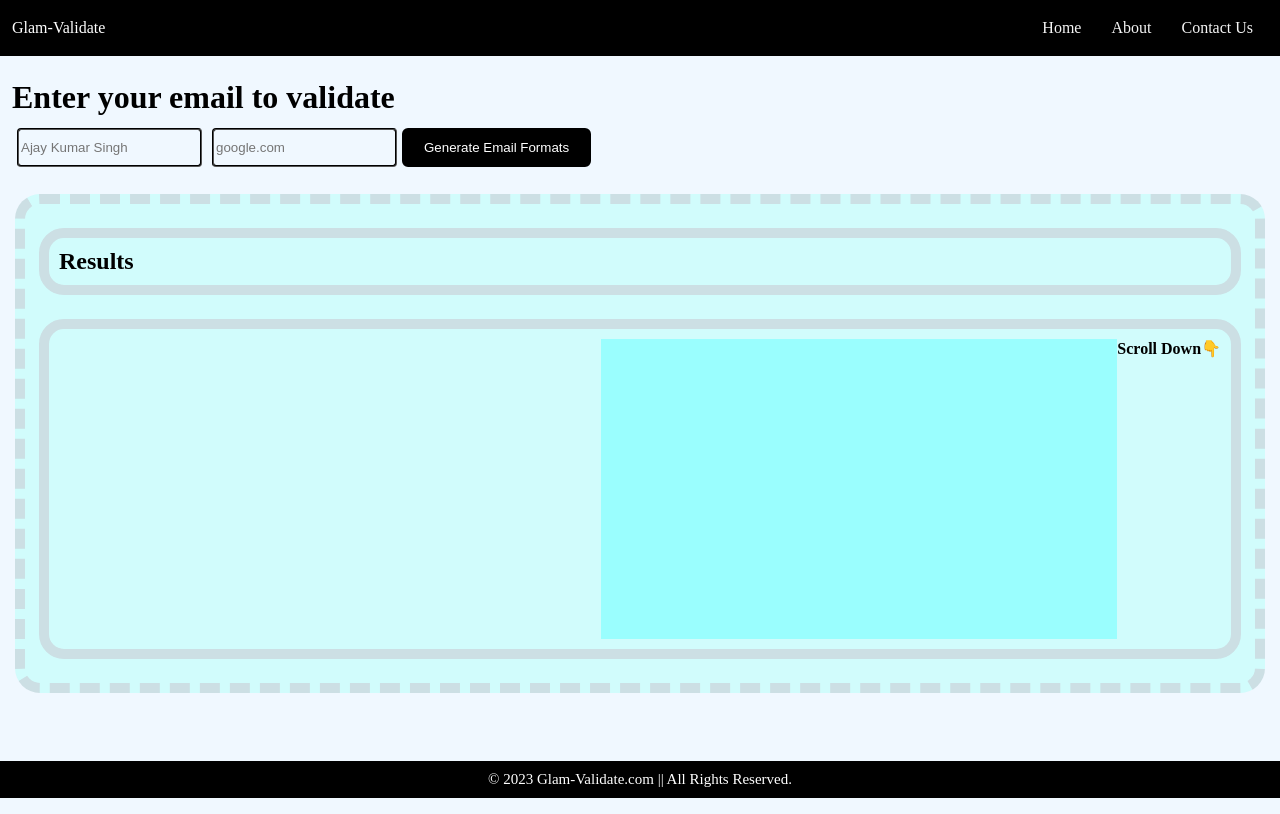
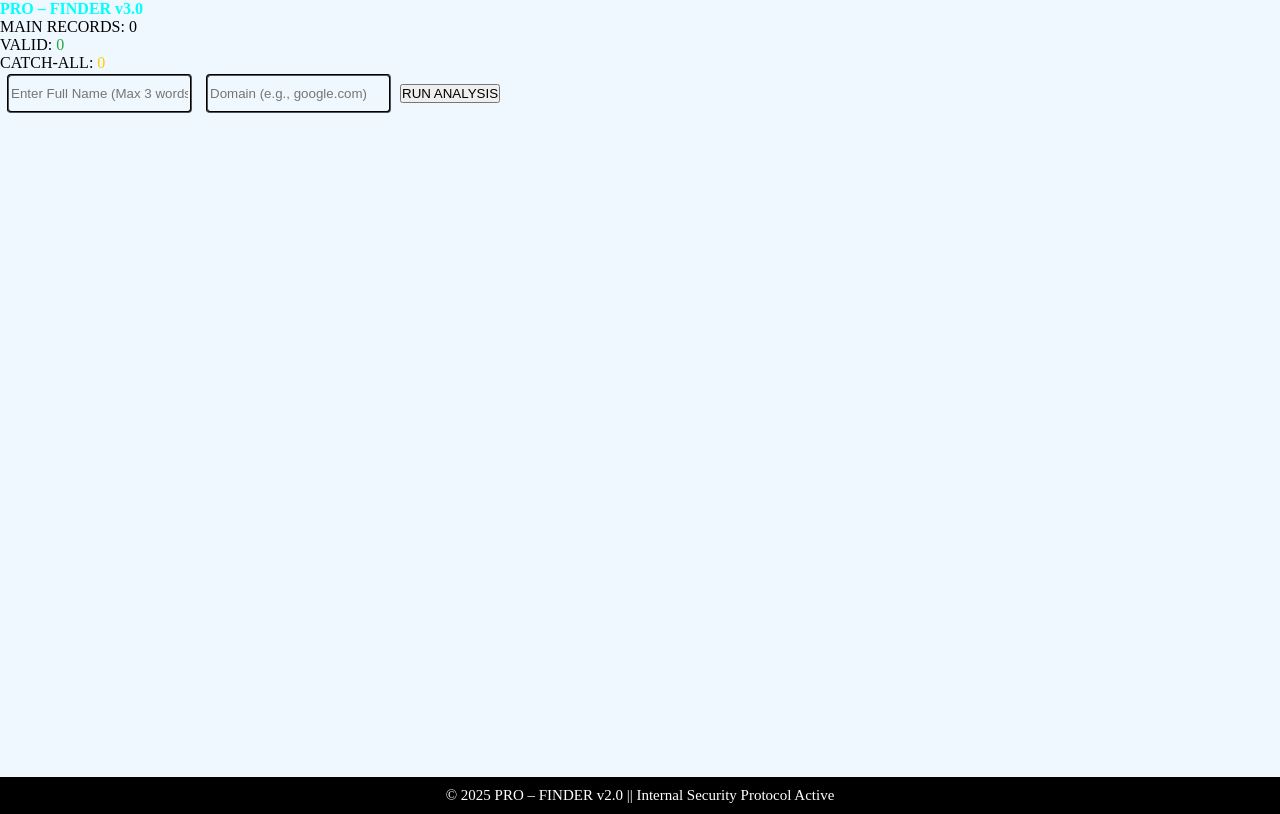
Before and after one commit to Manav2105/NewGLMEmailValidator, a plain HTML site: page index.html in a window 1280 px wide. Drawn offline with Linux system fonts and the light colour scheme.

Commit message:
Updated index.html

```diff
--- a/index.html
+++ b/index.html
@@ -4,44 +4,43 @@
     <meta charset="UTF-8">
     <meta name="viewport" content="width=device-width, initial-scale=1.0">
     <link rel="stylesheet" href="style.css">
-    <title>GLM-Validator</title>
+    <title>PRO – VALIDATOR v3.0</title>
 </head>
 <body>
-    <header>
-        <nav>
-            <div class="logo">Glam-Validate</div>
-            <ul>
-                <li><a href="#">Home</a></li>
-                <li><a href="#">About</a></li>
-                <li><a href="#">Contact Us</a></li>
-            </ul>
-        </nav>
+    <header class="main-header">
+        <div class="logo">PRO – FINDER <span class="v-tag">v3.0</span></div>
+        <div class="stats-panel">
+            <div class="stat-item">MAIN RECORDS: <span id="totalRecords">0</span></div>
+            <div class="stat-item">VALID: <span id="validCount" style="color: #28a745;">0</span></div>
+            <div class="stat-item">CATCH-ALL: <span id="catchCount" style="color: #ffcc00;">0</span></div>
+        </div>
     </header>
+
     <main>
-        <div class="container">
-            <div>
-                <h1>Enter your email to validate</h1>
-            </div>
-            <div class="input">
-                <input placeholder="Ajay Kumar Singh" type="text" id="fullName" required>
-                <input placeholder="google.com" type="text" id="companyName" required>
-                <input id="submitBtn" class="btn" type="submit" value="Generate Email Formats">
-                <button id="stopBtn" class="btn" style="display:none; margin-left:10px; background:red;">Stop</button>
-            </div>
-            <button id="continueBtn" class="btn" style="display:none; margin-top:20px; background:orange;">Try Remaining Formats</button>
-        </div>
-        <div id="result">
-            <h2>Results</h2>
-            <div class="validation-results">
-                <ul id="emailList"></ul>
-                <ul id="resultCont"></ul>
-                <p><b>Scroll Down👇</b></p>
+        <div class="control-panel">
+            <div class="input-row">
+                <input type="text" id="fullName" placeholder="Enter Full Name (Max 3 words)" required>
+                <input type="text" id="companyName" placeholder="Domain (e.g., google.com)" required>
+                <button id="submitBtn" class="primary-btn">RUN ANALYSIS</button>
+                <button id="stopBtn" class="secondary-btn" style="display:none; background: #ff3b3b;">STOP</button>
             </div>
         </div>
+
+        <div id="loader" class="loader-container" style="display:none;">
+            <div class="scanning-line"></div>
+            <p>PENETRATING DATABASE PATHS...</p>
+        </div>
+
+        <div id="resultsWrapper">
+            </div>
+
+        <button id="continueBtn" class="accent-btn" style="display:none;">FETCH EXTENDED RECORDS</button>
     </main>
+
     <footer>
-        &copy; 2023 Glam-Validate.com || All Rights Reserved.
+        &copy; 2025 PRO – FINDER v2.0 || Internal Security Protocol Active
     </footer>
+
     <script src="script.js"></script>
 </body>
 </html>
```
